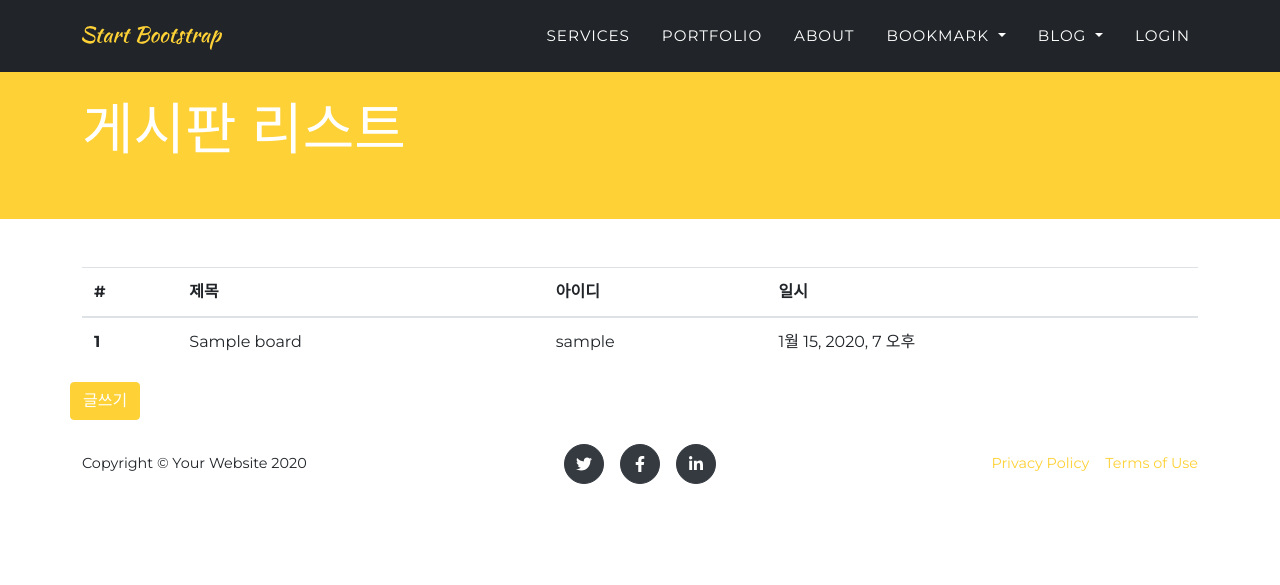
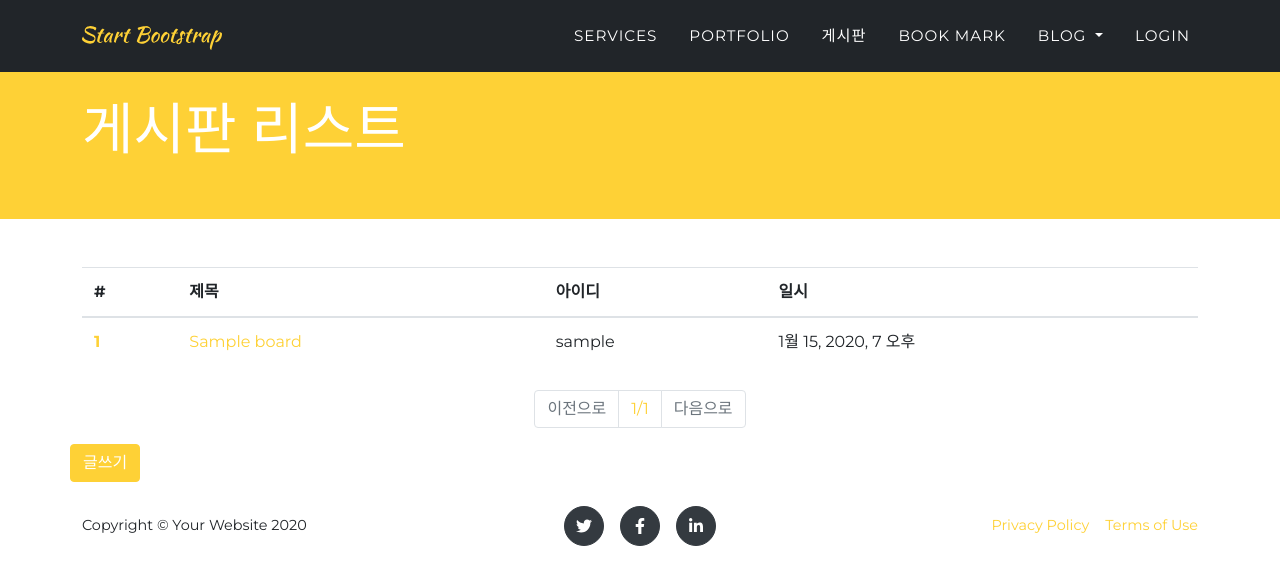
Before and after one commit to ThomasNam-study/read_community, a Django app: page /board/list/ in a window 1280 px wide. Shown: the top 585 px of the page. Run offline with Django 3.2, Linux system fonts and the light colour scheme; tables that the repository leaves empty hold one stand-in row (values such as "Sample post"); some libraries are stand-ins or nearby versions; some web fonts are replaced.

Commit message:
게시글 작업 완료

```diff
--- a/board/templates/board_list.html
+++ b/board/templates/board_list.html
@@ -16,19 +16,54 @@
                 </thead>
                 <tbody>
                 {% for board in boards %}
-                <tr>
-                    <th>{{ board.id }}</th>
-                    <td>{{ board.title }}</td>
-                    <td>{{ board.writer }}</td>
-                    <td>{{ board.registered_dttm }}</td>
-                </tr>
+                    <tr>
+                        <th><a href="{% url 'board:detail' board.id %}">{{ board.id }}</a></th>
+                        <td><a href="{% url 'board:detail' board.id %}">{{ board.title }}</a></td>
+                        <td>{{ board.writer }}</td>
+                        <td>{{ board.registered_dttm }}</td>
+                    </tr>
                 {% endfor %}
                 </tbody>
             </table>
         </div>
     </div>
+
+    <div class="row mt-2">
+        <div class="col-12">
+            <nav>
+                <ul class="pagination justify-content-center">
+                    {% if boards.has_previous %}
+                        <li class="page-item">
+                            <a class="page-link" href="?p={{ boards.previous_page_number }}">이전으로</a>
+                        </li>
+                    {% else %}
+                        <li class="page-item disabled">
+                            <a class="page-link" href="#">이전으로</a>
+                        </li>
+
+                    {% endif %}
+
+                    <li class="page-item">
+                        <a class="page-link" href="#">{{ boards.number }}/{{ boards.paginator.num_pages }}</a>
+                    </li>
+
+                    {% if boards.has_next %}
+                        <li class="page-item">
+                            <a class="page-link" href="?p={{ boards.next_page_number }}">다음으로</a>
+                        </li>
+                    {% else %}
+                        <li class="page-item disabled">
+                            <a class="page-link " href="#">다음으로</a>
+                        </li>
+                    {% endif %}
+                </ul>
+            </nav>
+
+        </div>
+    </div>
+
     <div class="row">
-    <a class="btn btn-primary" href = '/board/write/'>글쓰기</a>
+        <a class="btn btn-primary" href='{% url 'board:write' %}'>글쓰기</a>
     </div>
 
 {% endblock %}
--- a/board/urls.py
+++ b/board/urls.py
@@ -3,7 +3,7 @@ from django.urls import path
 from board import views
 
 urlpatterns = [
-    path('list/', views.board_list),
-    path('detail/<int:pk>', views.board_detail),
-    path('write/', views.board_write)
+    path('list/', views.board_list, name='list'),
+    path('detail/<int:pk>', views.board_detail, name='detail'),
+    path('write/', views.board_write, name='write')
 ]
--- a/board/views.py
+++ b/board/views.py
@@ -1,3 +1,4 @@
+from django.core.paginator import Paginator
 from django.http import Http404
 from django.shortcuts import render, redirect
 
@@ -17,7 +18,12 @@ def board_detail(request, pk):
 
 
 def board_list(request):
-    boards = Board.objects.all().order_by('-id')
+    all_boards = Board.objects.all().order_by('-id')
+
+    page = request.GET.get('p', 1)
+    paginator = Paginator(all_boards, 10)
+
+    boards = paginator.get_page(page)
 
     return render(request, 'board_list.html', {'boards': boards})
 
@@ -26,7 +32,6 @@ def board_write(request):
     if not request.session.get('user'):
         return redirect('/fcuser/login')
 
-
     if request.method == "POST":
         form = BoardForm(request.POST)
 
@@ -34,7 +39,7 @@ def board_write(request):
             board = Board()
 
             user_id = request.session.get('user')
-            fcuser = Fcuser.objects.get(username=user_id)
+            fcuser = Fcuser.objects.get(id=user_id)
 
             board.title = form.cleaned_data['title']
             board.content = form.cleaned_data['contents']
--- a/bookmark/templates/bookmark/bookmark_list.html
+++ b/bookmark/templates/bookmark/bookmark_list.html
@@ -5,7 +5,7 @@
 
     <ul>
         {% for bookmark in object_list %}
-            <li><a href="{% url 'detail' bookmark.id %}">{{ bookmark }}</a></li>
+            <li><a href="{% url 'bookmark:detail' bookmark.id %}">{{ bookmark }}</a></li>
         {% endfor %}
     </ul>
 
--- a/fcuser/forms.py
+++ b/fcuser/forms.py
@@ -13,7 +13,7 @@ class LoginForm(forms.Form):
     })
 
     def clean(self):
-        cleaned_data = super(self).clean()
+        cleaned_data = super(LoginForm, self).clean()
 
         username = cleaned_data.get("username")
         password = cleaned_data.get("password")
@@ -25,6 +25,7 @@ class LoginForm(forms.Form):
                 if not check_password(password, fcuser.password):
                     self.add_error("password", '비밀번호가 틀립니다.')
                 else:
+                    print(fcuser.id)
                     self.user_id = fcuser.id
             except Fcuser.DoesNotExist:
                 self.add_error('username', '아이디가 없습니다.')
--- a/red_community/urls.py
+++ b/red_community/urls.py
@@ -21,8 +21,8 @@ from red_community.views import home
 urlpatterns = [
     path('admin/', admin.site.urls),
     path('fcuser/', include('fcuser.urls')),
-    path('board/', include('board.urls')),
-    path('bookmark/', include('bookmark.urls')),
+    path('board/', include(('board.urls', 'board'))),
+    path('bookmark/', include(('bookmark.urls', 'bookmark'))),
     path('blog/', include(('blog.urls', 'blog'))),
     path('', home),
 ]
--- a/red_community/views.py
+++ b/red_community/views.py
@@ -8,6 +8,6 @@ def home(request):
     user_id = request.session.get('user')
 
     if user_id:
-        fcuser = Fcuser.objects.get(username=user_id)
+        fcuser = Fcuser.objects.get(id=user_id)
 
     return render(request, 'home.html')
--- a/templates/base.html
+++ b/templates/base.html
@@ -33,25 +33,32 @@
             <ul class="navbar-nav text-uppercase ml-auto">
                 <li class="nav-item"><a class="nav-link js-scroll-trigger" href="#services">Services</a></li>
                 <li class="nav-item"><a class="nav-link js-scroll-trigger" href="#portfolio">Portfolio</a></li>
-                <li class="nav-item"><a class="nav-link js-scroll-trigger" href="#about">About</a></li>
+                <li class="nav-item"><a class="nav-link js-scroll-trigger" href="{% url 'board:list' %}">게시판</a></li>
+                <li class="nav-item"><a class="nav-link js-scroll-trigger" href="{% url 'bookmark:index' %}">Book mark</a></li>
 
-                <li class="nav-item dropdown">
+                {% comment %}<li class="nav-item dropdown">
                     <a href="#" class="dropdown-toggle nav-link js-scroll-trigger" data-toggle="dropdown" role="button"
                        aria-haspopup="true"
                        aria-expanded="true"> <span class="nav-label">Bookmark</span> <span class="caret"></span></a>
                     <ul class="dropdown-menu">
                         <li><a href="#">Bookmark list</a></li>
                     </ul>
-                </li>
+                </li>{% endcomment %}
+
                 <li class="nav-item dropdown">
                     <a href="#" class="dropdown-toggle nav-link js-scroll-trigger" data-toggle="dropdown" role="button"
                        aria-haspopup="true"
                        aria-expanded="true"> <span class="nav-label">Blog</span> <span class="caret"></span></a>
                     <ul class="dropdown-menu">
-                        <li><a href="#">Blog list</a></li>
+                        <li><a href="{% url 'blog:index' %}">Blog Home</a></li>
                     </ul>
                 </li>
-                <li class="nav-item"><a class="nav-link js-scroll-trigger" href="#team">Login</a></li>
+
+                {% if request.session.user %}
+                    <li class="nav-item"><a class="nav-link js-scroll-trigger" href="/fcuser/logout/">Logout</a></li>
+                {% else %}
+                    <li class="nav-item"><a class="nav-link js-scroll-trigger" href="/fcuser/login/">Login</a></li>
+                {% endif %}
             </ul>
         </div>
     </div>
```
Also changed, not shown: board/templates/board_detail.html (+9 -16 lines), fcuser/views.py (+4 -26 lines).
